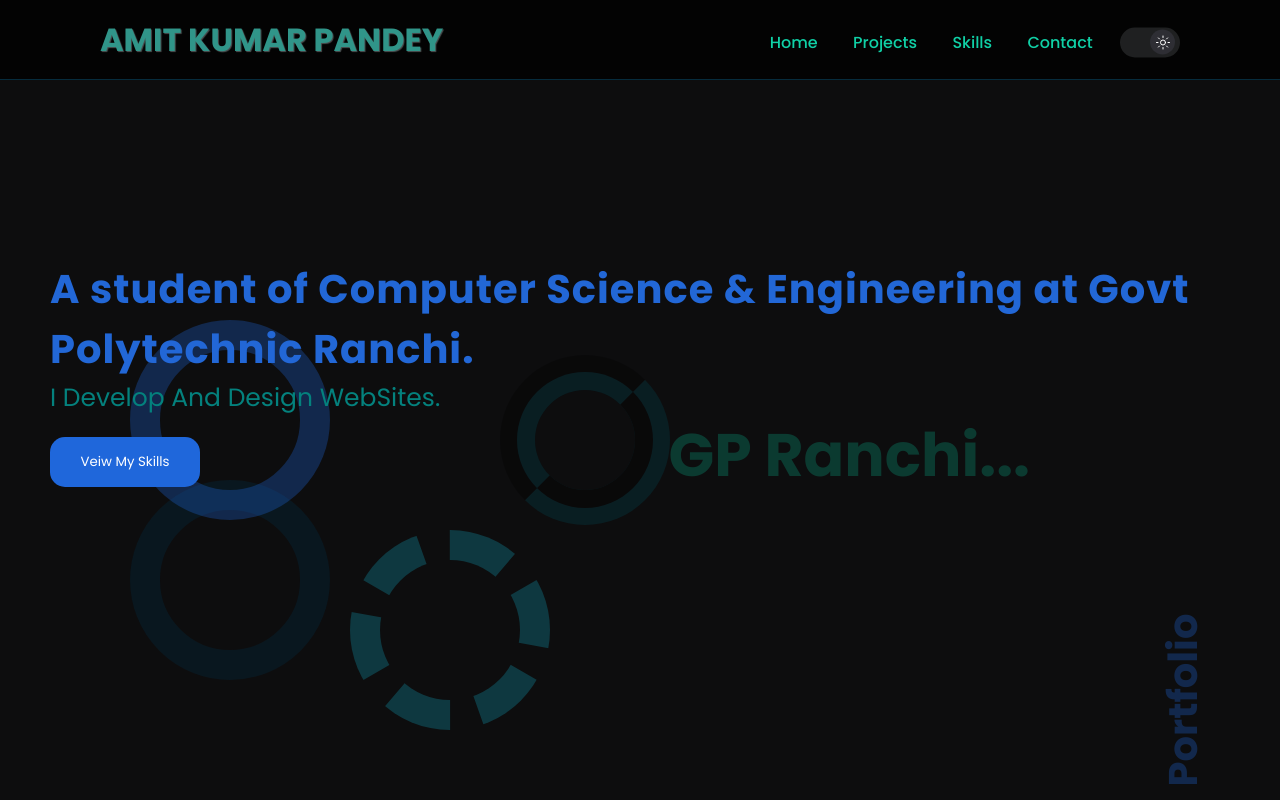
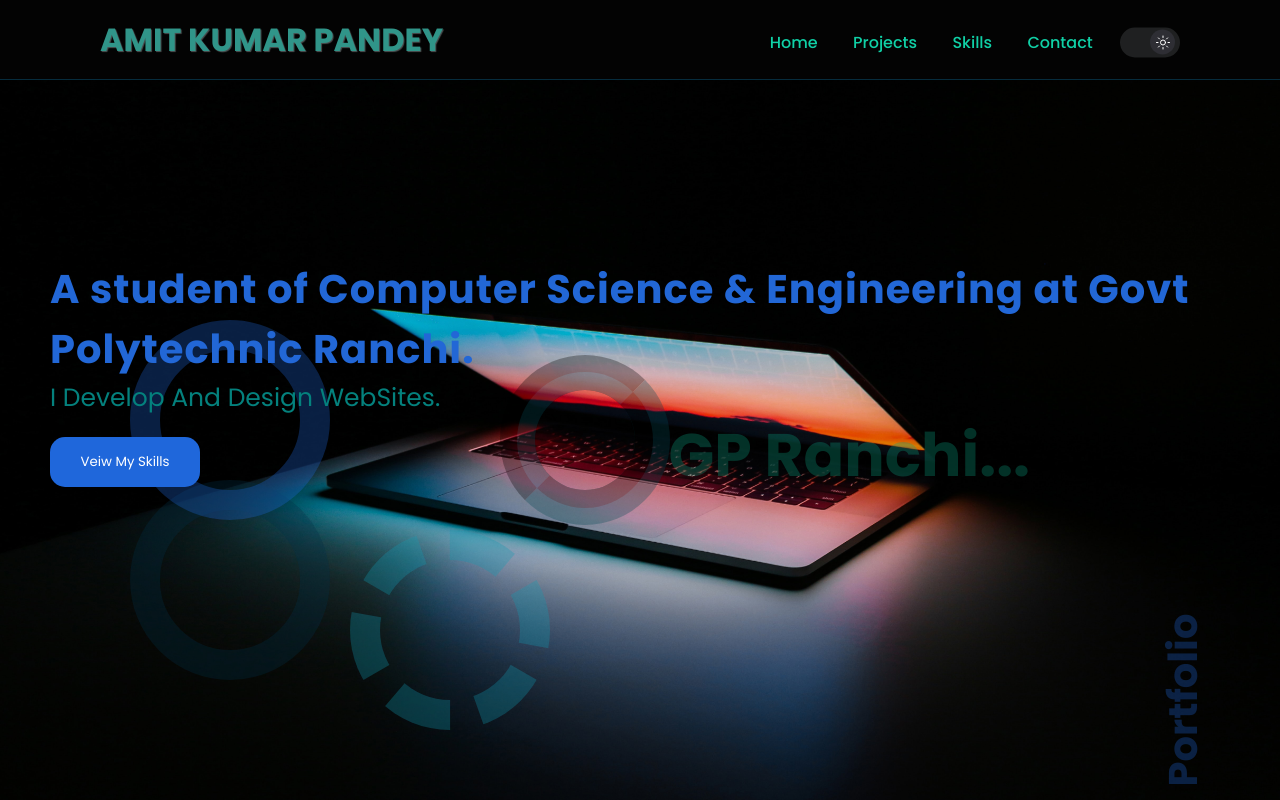
Before and after one commit to Amit-Kumar-Pandey-05/portfoilo2, a plain HTML site: page index.html in a window 1280 px wide. Both pictures are taken after a click on the element 1150 px from the left and 42 px from the top of the page. Shown: the top 800 px of the page. Drawn offline with nearby package versions, Linux system fonts and the light colour scheme.

Commit message:
Update style.css

```diff
--- a/style.css
+++ b/style.css
@@ -131,7 +131,7 @@ header ul li a:hover {
   }
 }
 .dark {
-  background: url("img/darkbg.jpg") #0d0d0e no-repeat;
+  background: url("darkbg.jpg") #0d0d0e no-repeat;
   background-size: contain;
   color: #fff;
   transition: 0.3s;
```
